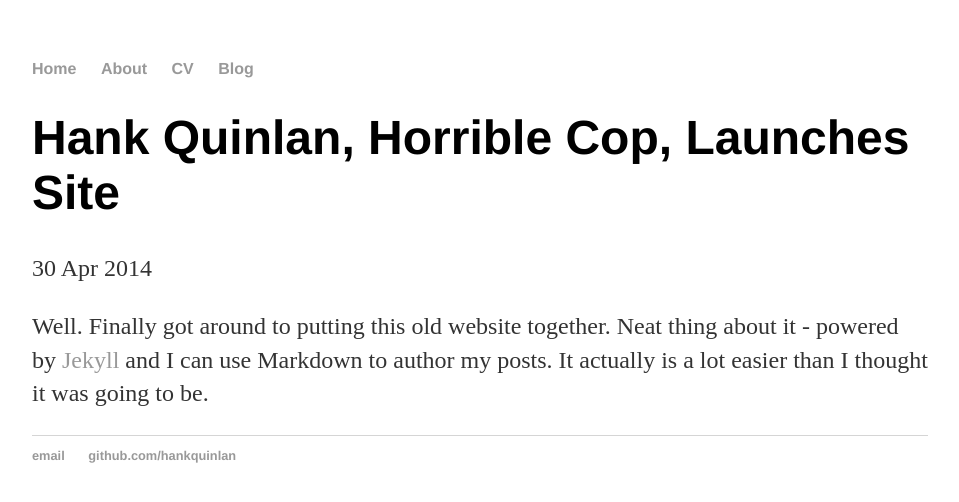
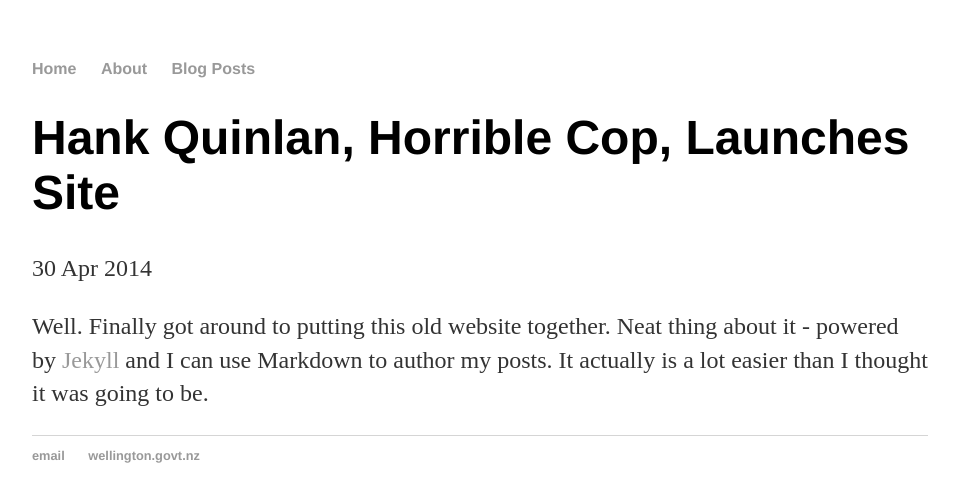
Before and after one commit to wccdigital/graphs, a Jekyll site: the page built from _posts/2016-08-26-hank-quinlan-site-launched.md, in a window 1280 px wide. Shown: the top 502 px of the page, without its empty margins (160-1119 px from the left). Built offline with Jekyll 4.4.1, drawn with Linux system fonts in a browser that asks for light colours.

Commit message:
Update default.html

```diff
--- a/_layouts/default.html
+++ b/_layouts/default.html
@@ -10,8 +10,7 @@
 	    		<ul>
 	        		<li><a href="/">Home</a></li>
 		        	<li><a href="/about">About</a></li>
-	        		<li><a href="/cv">CV</a></li>
-	        		<li><a href="/blog">Blog</a></li>
+	        		<li><a href="/blog">Blog Posts</a></li>
 	    		</ul>
 			</nav>
 			<div class="container">
@@ -21,8 +20,8 @@
 			</div><!-- /.container -->
 			<footer>
 	    		<ul>
-	        		<li><a href="mailto:hankquinlanhub@gmail.com">email</a></li>
-	        		<li><a href="https://github.com/hankquinlan">github.com/hankquinlan</a></li>
+	        		<li><a href="mailto:natestocker@gmail.com">email</a></li>
+	        		<li><a href="wellington.govt.nz">wellington.govt.nz</a></li>
 				</ul>
 			</footer>
 		</body>
```
